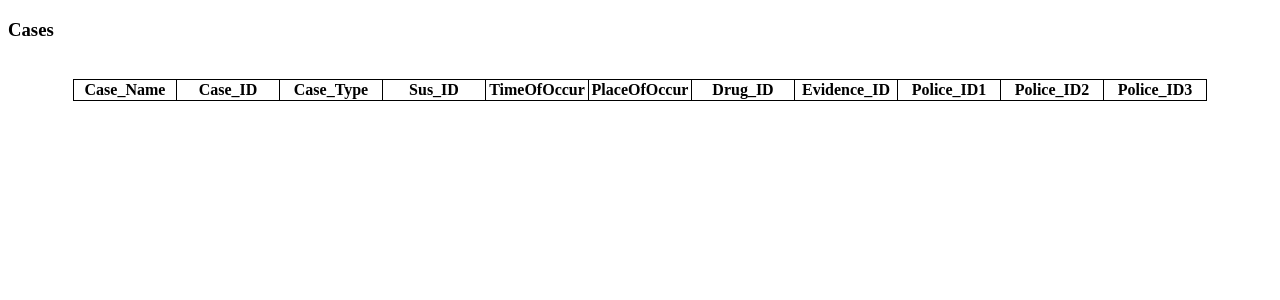
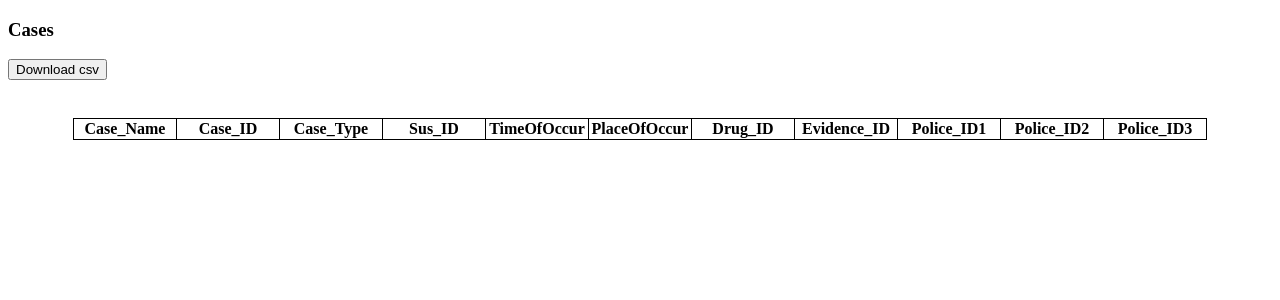
Before and after one commit to hzionn/Database-System, a Flask app: template final_project/webapp/templates/result/result_case.html in a window 1280 px wide. Shown: the top 300 px of the page. Run offline with Flask 2, Linux system fonts and the light colour scheme; the template is opened without the code that fills it, so the values that code supplies are empty.

Commit message:
update new features
add writing logs, let user could download query table as a .csv file

```diff
--- a/final_project/webapp/app.py
+++ b/final_project/webapp/app.py
@@ -1,5 +1,20 @@
-from flask import Flask, render_template, request, redirect
-from configurations import db, PLACES, PLACEOFOCCUR, tmp_data
+from flask import Flask, render_template, request, redirect, send_file
+from configurations import db, PLACES, PLACEOFOCCUR, tmp_data, pd_df
+import logging
+import sys
+
+formatter = logging.Formatter(
+    '%(asctime)s - %(name)s - %(levelname)s - %(message)s')
+
+logging.basicConfig(filename='user_log.log') # 還不知道這個file會幹嘛
+
+handler = logging.StreamHandler(sys.stderr)
+handler.setFormatter(formatter)
+
+logger = logging.getLogger()
+logger.addHandler(logging.FileHandler('msg_info.log'))
+logger.addHandler(handler)
+
 
 app = Flask(__name__)
 app.config['SEND_FILE_MAX_AGE_DEFAULT'] = -1 # to refresh immediately in development
@@ -24,6 +39,7 @@ def greet():
     tmp_data['place'] = place
     if not tmp_data['name'] or tmp_data['place'] not in PLACES: # make sure not missing any user input
         return render_template('missing_info.html')
+    logger.log(logging.INFO, f"{tmp_data['name']},{tmp_data['place']},login")
     return render_template('greet.html', name=name, place=place)
 
 
@@ -36,8 +52,6 @@ def back():
 def insert():
     if True:
         # suspect
-        # DELETE FROM SUSPECT WHERE S_ID = 's000';
-        #'s000', 'HELEN', 'MALE', '20000102', 'Taipei', 'Student', 'TAIWAN', 'college', '0920666666', 'NORMAL', 'Yes', 'Neg'
         insert_suspect_S_ID = request.form.get('insert_suspect_S_ID')
         insert_suspect_S_Name = request.form.get('insert_suspect_S_Name')
         insert_suspect_S_Gender = request.form.get('insert_suspect_S_Gender')
@@ -52,9 +66,6 @@ def insert():
         insert_suspect_Urine_Routine = request.form.get('insert_suspect_Urine_Routine')
     if True:
         # case
-        # DELETE FROM CRIMINAL_CASE WHERE Case_ID = '5';
-        # 'case5', '5', 'Drug', 's004', '20210903', 'TAINAN', '5', 'E5', '3', '8', '7'
-        # INSERT INTO CRIMINAL_CASE (Case_Name, Case_ID, Case_Type, Sus_ID, TimeOfOccur, PlaceOfOccur, Drug_ID, Evidence_ID, Police_ID1, Police_ID2, Police_ID3) VALUES('case5', '5', 'Drug', 's004', '20210903', 'TAINAN', '5', 'E5', '3', '8', '7')
         insert_case_Case_Name = request.form.get('insert_case_Case_Name')
         insert_case_Case_ID = request.form.get('insert_case_Case_ID')
         insert_case_Case_Type = request.form.get('insert_case_Case_Type')
@@ -91,22 +102,27 @@ def insert():
     if insert_d_exhibit_DCase_ID and insert_d_exhibit_DExhibit_ID:
         db.execute("INSERT INTO DRUG_EXHIBIT (DCase_ID, DExhibit_ID, Drug, NetWeight, Weight, PreTestResult, ProTestResult) VALUES(?, ?, ?, ?, ?, ?, ?)", insert_d_exhibit_DCase_ID, insert_d_exhibit_DExhibit_ID, insert_d_exhibit_Drug, insert_d_exhibit_NetWeight, insert_d_exhibit_Weight, insert_d_exhibit_PreTestResult, insert_d_exhibit_ProTestResult)
         tmp_data['DExhibit_ID'] = 'ALL'
+        logger.log(logging.info, f"{tmp_data['name']} insert d_exhibit data: {insert_d_exhibit_DCase_ID, insert_d_exhibit_DExhibit_ID, insert_d_exhibit_Drug, insert_d_exhibit_NetWeight, insert_d_exhibit_Weight, insert_d_exhibit_PreTestResult, insert_d_exhibit_ProTestResult}")
         return redirect('/result_d_exhibit')
     elif insert_case_Case_ID and insert_case_Case_Name:
         db.execute("INSERT INTO CRIMINAL_CASE (Case_Name, Case_ID, Case_Type, Sus_ID, TimeOfOccur, PlaceOfOccur, Drug_ID, Evidence_ID, Police_ID1, Police_ID2, Police_ID3) VALUES(?, ?, ?, ?, ?, ?, ?, ?, ?, ?, ?)", insert_case_Case_Name, insert_case_Case_ID, insert_case_Case_Type, insert_case_Sus_ID, insert_case_TimeOfOccur, insert_case_PlaceOfOccur, insert_case_Drug_ID, insert_case_Evidence_ID, insert_case_Police_ID1, insert_case_Police_ID2, insert_case_Police_ID3)
         tmp_data['Case_ID'] = 'ALL'
+        logger.log(logging.info, f"{tmp_data['name']} insert case data: {insert_case_Case_Name, insert_case_Case_ID, insert_case_Case_Type, insert_case_Sus_ID, insert_case_TimeOfOccur, insert_case_PlaceOfOccur, insert_case_Drug_ID, insert_case_Evidence_ID, insert_case_Police_ID1, insert_case_Police_ID2, insert_case_Police_ID3}")
         return redirect('/result_case')
     elif insert_police_P_ID and insert_police_P_Name:
         db.execute("INSERT INTO POLICE (P_Name, Department, P_ID, Degree) VALUES(?, ?, ?, ?)", insert_police_P_Name, insert_police_Department, insert_police_P_ID, insert_police_Degree)
         tmp_data['P_ID'] = 'ALL'
+        logger.log(logging.info, f"{tmp_data['name']} insert police data: {insert_police_P_Name, insert_police_Department, insert_police_P_ID, insert_police_Degree}")
         return redirect('/result_police')
     elif insert_seizure_SCase_ID and insert_seizure_Exhibit_ID:
         db.execute("INSERT INTO SEIZURE_of_EXHIBIT (SCase_ID, Exhibit_ID, Related_Ob_1, Related_Ob_2, Related_Ob_3, Related_Ob_4, Related_Ob_5) VALUES(?, ?, ?, ?, ?, ?, ?)", insert_seizure_SCase_ID, insert_seizure_Exhibit_ID, insert_seizure_Related_Ob_1, insert_seizure_Related_Ob_2, insert_seizure_Related_Ob_3, insert_seizure_Related_Ob_4, insert_seizure_Related_Ob_5)
         tmp_data['SCase_ID'] = 'ALL'
+        logger.log(logging.info, f"{tmp_data['name']} insert seizure data: {insert_seizure_SCase_ID, insert_seizure_Exhibit_ID, insert_seizure_Related_Ob_1, insert_seizure_Related_Ob_2, insert_seizure_Related_Ob_3, insert_seizure_Related_Ob_4, insert_seizure_Related_Ob_5}")
         return redirect('/result_seizure')
     elif insert_suspect_S_ID and insert_suspect_S_Name:
         db.execute("INSERT INTO SUSPECT (S_ID, S_Name, S_Gender, S_Birth, S_Birthplace, S_Occ, S_Add, Education_Level, Phone_Num, Economic_Status, Recidivism, Urine_Routine) VALUES(?, ?, ?, ?, ?, ?, ?, ?, ?, ?, ?, ?)", insert_suspect_S_ID, insert_suspect_S_Name, insert_suspect_S_Gender, insert_suspect_S_Birth, insert_suspect_S_Birthplace, insert_suspect_S_Occ, insert_suspect_S_Add, insert_suspect_Education_Level, insert_suspect_Phone_Num, insert_suspect_Economic_Status, insert_suspect_Recidivism, insert_suspect_Urine_Routine)
         tmp_data['S_ID'] = 'ALL'
+        logger.log(logging.info, f"{tmp_data['name']} insert suspect data: {insert_suspect_S_ID, insert_suspect_S_Name, insert_suspect_S_Gender, insert_suspect_S_Birth, insert_suspect_S_Birthplace, insert_suspect_S_Occ, insert_suspect_S_Add, insert_suspect_Education_Level, insert_suspect_Phone_Num, insert_suspect_Economic_Status, insert_suspect_Recidivism, insert_suspect_Urine_Routine}")
         return redirect('/result_suspect')
 
 
@@ -128,14 +144,19 @@ def search():
     tmp_data['SCase_ID'] = SCase_ID
 
     if S_ID:
+        logger.log(logging.INFO, f"{tmp_data['name']} search suspect with S_ID: {S_ID}")
         return redirect('/result_suspect')
     elif DExhibit_ID:
+        logger.log(logging.INFO, f"{tmp_data['name']} search d_exhibit with DExhibit_ID: {DExhibit_ID}")
         return redirect('/result_d_exhibit')
     elif Case_ID:
+        logger.log(logging.INFO, f"{tmp_data['name']} search case with Case_ID: {Case_ID}")
         return redirect('/result_case')
     elif P_ID:
+        logger.log(logging.INFO, f"{tmp_data['name']} search police with P_ID: {P_ID}")
         return redirect('/result_police')
     elif SCase_ID:
+        logger.log(logging.INFO, f"{tmp_data['name']} search seizure with SCase_ID: {SCase_ID}")
         return redirect('/result_seizure')
     elif not S_ID and not DExhibit_ID and not Case_ID and not P_ID and not SCase_ID:
         return render_template('/missing_info_all.html')
@@ -148,8 +169,10 @@ def advanced_search():
     place_of_occur = request.form.get('place_of_occur')
     tmp_data['place_of_occur'] = place_of_occur
     if Case_ID_advanced:
+        logger.log(logging.INFO, f"{tmp_data['name']} search case_advanced with Case_ID: {Case_ID_advanced}")
         return redirect('/result_case_advanced')
     elif place_of_occur:
+        logger.log(logging.INFO, f"{tmp_data['name']} search case with place_of_occur: {place_of_occur}")
         return redirect('/result_place_advanced')
 
 
@@ -178,49 +201,59 @@ def insert_seizure():
 def result_suspect():
     if tmp_data['S_ID'] == 'ALL':
         result_suspect = db.execute("SELECT * FROM SUSPECT")
+        pd_df(result_suspect).to_csv('tmp_df.csv')
         return render_template('result/result_suspect.html', result_suspect=result_suspect)
     result_suspect = db.execute("SELECT * FROM SUSPECT WHERE S_ID = ?", tmp_data['S_ID'])
+    pd_df(result_suspect).to_csv('tmp_df.csv')
     return render_template('result/result_suspect.html', result_suspect=result_suspect)
 
 @app.route('/result_case')
 def result_case():
     if tmp_data['Case_ID'] == 'ALL':
         result_case = db.execute("SELECT * FROM CRIMINAL_CASE")
+        pd_df(result_case).to_csv('tmp_df.csv')
         return render_template('result/result_case.html', result_case=result_case)
     result_case = db.execute("SELECT * FROM CRIMINAL_CASE WHERE Case_ID = ?", tmp_data['Case_ID'])
+    pd_df(result_case).to_csv('tmp_df.csv')
     return render_template('result/result_case.html', result_case=result_case)
 
 @app.route('/result_d_exhibit')
 def result_d_exhibit():
     if tmp_data['DExhibit_ID'] == 'ALL':
         result_d_exhibit = db.execute("SELECT * FROM DRUG_EXHIBIT")
+        pd_df(result_d_exhibit).to_csv('tmp_df.csv')
         return render_template('result/result_d_exhibit.html', result_d_exhibit=result_d_exhibit)
     result_d_exhibit = db.execute("SELECT * FROM DRUG_EXHIBIT WHERE DExhibit_ID = ?", tmp_data['DExhibit_ID'])
+    pd_df(result_d_exhibit).to_csv('tmp_df.csv')
     return render_template('result/result_d_exhibit.html', result_d_exhibit=result_d_exhibit)
 
 @app.route('/result_police')
 def result_police():
     if tmp_data['P_ID'] == 'ALL':
         result_police = db.execute("SELECT * FROM POLICE")
+        pd_df(result_police).to_csv('tmp_df.csv')
         return render_template('result/result_police.html', result_police=result_police)
     result_police = db.execute("SELECT * FROM POLICE WHERE P_ID = ?", tmp_data['P_ID'])
+    pd_df(result_police).to_csv('tmp_df.csv')
     return render_template('result/result_police.html', result_police=result_police)
 
 @app.route('/result_seizure')
 def result_seizure():
     if tmp_data['SCase_ID'] == 'ALL':
         result_seizure = db.execute("SELECT * FROM SEIZURE_of_EXHIBIT")
+        pd_df(result_seizure).to_csv('tmp_df.csv')
         return render_template('result/result_seizure.html', result_seizure=result_seizure)
     result_seizure = db.execute("SELECT * FROM SEIZURE_of_EXHIBIT WHERE SCase_ID = ?", tmp_data['SCase_ID'])
+    pd_df(result_seizure).to_csv('tmp_df.csv')
     return render_template('result/result_seizure.html', result_seizure=result_seizure)
 
 
 @app.route('/result_place_advanced')
 def result_place_advanced():
     result_place_advanced = db.execute("SELECT * FROM CRIMINAL_CASE WHERE PlaceOfOccur = ?", tmp_data['place_of_occur'])
+    pd_df(result_place_advanced).to_csv('tmp_df.csv')
     count = db.execute("SELECT COUNT(*) FROM CRIMINAL_CASE WHERE PlaceOfOccur = ?", tmp_data['place_of_occur'])
     return render_template('result/result_place_advanced.html', result_place_advanced=result_place_advanced, count=count)
-
 
 @app.route('/result_case_advanced')
 def result_case_advanced():
@@ -249,18 +282,23 @@ def delete():
     tmp_data['scase_id'] = scase_id
     if s_id:
         db.execute("DELETE FROM SUSPECT WHERE S_ID = ?", tmp_data['s_id'])
+        logger.log(logging.INFO, f"{tmp_data['name']} delete SUSPECT WHERE S_ID: {tmp_data['s_id']}")
         return redirect('/result_suspect')
     elif dexhibit_ID:
         db.execute("DELETE FROM DRUG_EXHIBIT WHERE DExhibit_ID = ?", tmp_data['dexhibit_ID'])
+        logger.log(logging.INFO, f"{tmp_data['name']} delete DRUG_EXHIBIT WHERE DExhibit_ID: {tmp_data['dexhibit_ID']}")
         return redirect('/result_d_exhibit')
     elif case_ID:
         db.execute("DELETE FROM CRIMINAL_CASE WHERE Case_ID = ?", tmp_data['case_ID'])
+        logger.log(logging.INFO, f"{tmp_data['name']} delete CRIMINAL_CASE WHERE Case_ID: {tmp_data['case_ID']}")
         return redirect('/result_case')
     elif p_id:
         db.execute("DELETE FROM POLICE WHERE P_ID = ?", tmp_data['p_id'])
+        logger.log(logging.INFO, f"{tmp_data['name']} delete POLICE WHERE P_ID: {tmp_data['p_id']}")
         return redirect('t/result_police')
     elif scase_id:
         db.execute("DELETE FROM SEIZURE_of_EXHIBIT WHERE SCase_ID = ?", tmp_data['scase_id'])
+        logger.log(logging.INFO, f"{tmp_data['name']} delete SEIZURE_of_EXHIBIT WHERE SCase_ID: {tmp_data['scase_id']}")
         return redirect('/result_seizure')
 
 
@@ -270,5 +308,12 @@ def advanced():
     return render_template('/advanced.html', name=tmp_data['name'], place=tmp_data['place'], places=PLACEOFOCCUR)
 
 
+@app.route('/return-files/')
+def return_files_tut():
+    logger.log(logging.INFO, f"{tmp_data['name']} download csv")
+
+    return send_file('tmp_df.csv', attachment_filename='tmp_df.csv')
+
+
 if __name__ == '__main__':
     app.run()
--- a/final_project/webapp/templates/result/result_case.html
+++ b/final_project/webapp/templates/result/result_case.html
@@ -3,6 +3,10 @@
 {% block body %}
 
 <h3>Cases</h3>
+
+<div class="container" align="left">
+    <a href="/return-files/" target="blank"><button class='btn btn-default'>Download csv</button></a>
+</div>
 
 <table>
     <thead>
--- a/final_project/webapp/templates/result/result_d_exhibit.html
+++ b/final_project/webapp/templates/result/result_d_exhibit.html
@@ -3,6 +3,10 @@
 {% block body %}
 
 <h3>Drug Exhibit</h3>
+
+<div class="container" align="left">
+    <a href="/return-files/" target="blank"><button class='btn btn-default'>Download csv</button></a>
+</div>
 
 <table>
     <thead>
--- a/final_project/webapp/templates/result/result_place_advanced.html
+++ b/final_project/webapp/templates/result/result_place_advanced.html
@@ -3,6 +3,10 @@
 {% block body %}
 
 result place advanced
+
+<div class="container" align="left">
+    <a href="/return-files/" target="blank"><button class='btn btn-default'>Download csv</button></a>
+</div>
 
 <span class="n_place">
     {% for c in count %}
--- a/final_project/webapp/templates/result/result_police.html
+++ b/final_project/webapp/templates/result/result_police.html
@@ -3,6 +3,10 @@
 {% block body %}
 
 <h3>Polices</h3>
+
+<div class="container" align="left">
+    <a href="/return-files/" target="blank"><button class='btn btn-default'>Download csv</button></a>
+</div>
 
 <table>
     <thead>
--- a/final_project/webapp/templates/result/result_seizure.html
+++ b/final_project/webapp/templates/result/result_seizure.html
@@ -3,6 +3,10 @@
 {% block body %}
 
 <h3>Seizure</h3>
+
+<div class="container" align="left">
+    <a href="/return-files/" target="blank"><button class='btn btn-default'>Download csv</button></a>
+</div>
 
 <table>
     <thead>
--- a/final_project/webapp/templates/result/result_suspect.html
+++ b/final_project/webapp/templates/result/result_suspect.html
@@ -3,6 +3,10 @@
 {% block body %}
 
 <h3>Suspects</h3>
+
+<div class="container" align="left">
+    <a href="/return-files/" target="blank"><button class='btn btn-default'>Download csv</button></a>
+</div>
 
 <table>
     <thead>
--- /dev/null
+++ b/final_project/webapp/tmp_df.csv
@@ -0,0 +1,6 @@
+,S_Name,S_Gender,S_Birth,S_Birthplace,S_Occ,S_ID,S_ADD,Education_Level,Phone_Num,Economic_Status,Recidivism,Urine_Routine
+0,HELEN,MALE,20000102,Taipei,Student,s000,TAIWAN,college,0920666666,NORMAL,Yes,Neg
+1,Sandy,Female,19910618,Taipei,Doctor,s002,TAIWAN,college,0978556784,NORMAL,NO,Pos
+2,Jane,MALE,19920812,Taipei,Chef,s003,TAIWAN,college,0967885423,NORMAL,NO,Neg
+3,Jerry,Female,19900713,Yunlin,Teacher,s004,TAIWAN,college,0923897827,NORMAL,NO,Neg
+4,Jerry,Female,19900713,Yunlin,Teacher,s001,TAIWAN,college,0923897827,NORMAL,NO,Neg
```
Also changed, not shown: final_project/webapp/configurations.py (+23 -0 lines), 1 other file.
